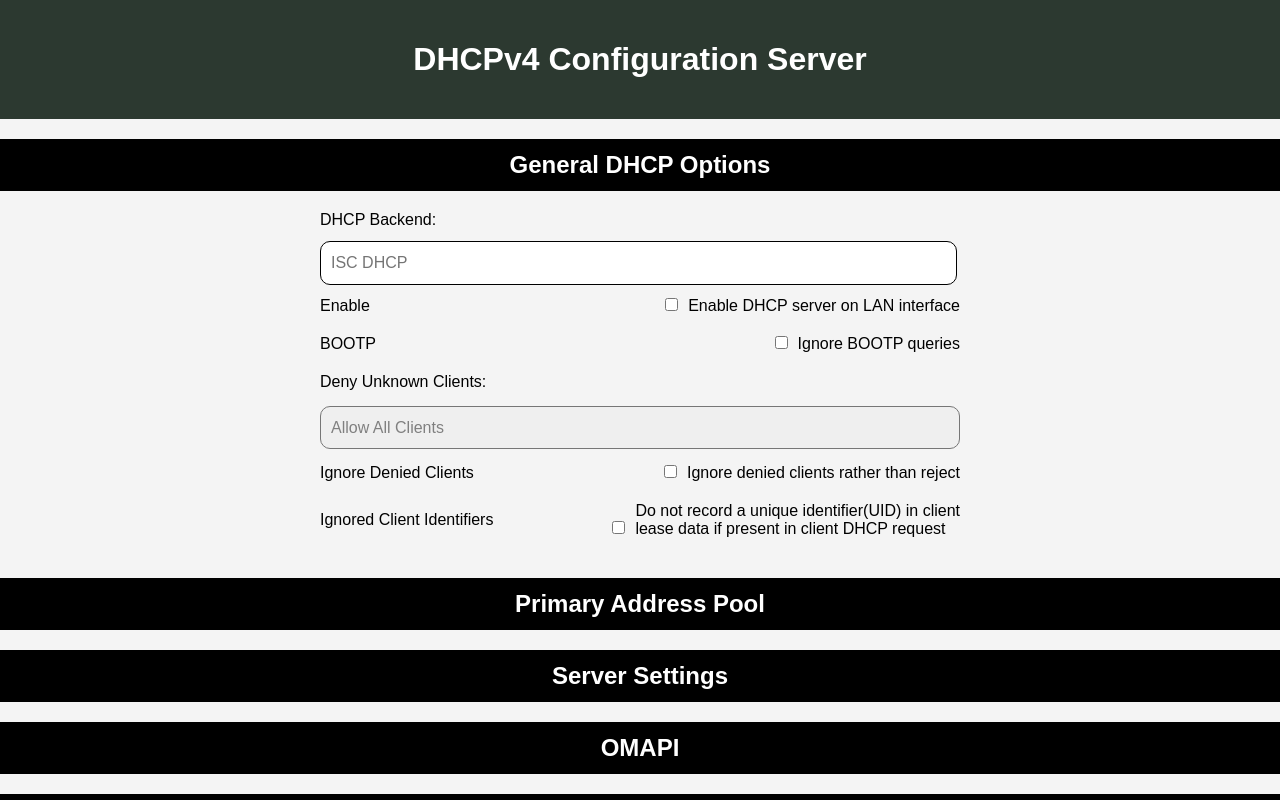
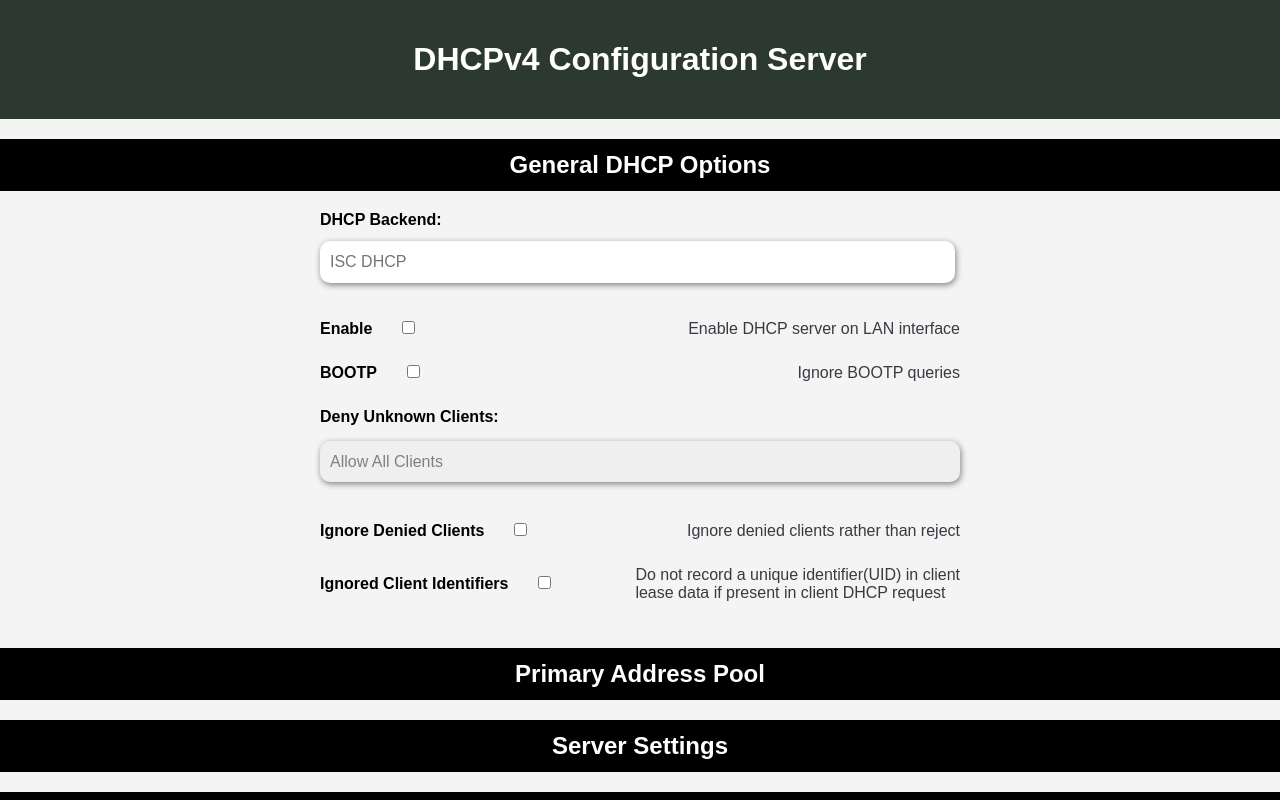
Before and after one commit to MontyAnand/Trustwall_Major_Project, a React (Create React App) app in the folder Web_Interface/: page /DHCP-Configuration in a window 1280 px wide. Both pictures are taken after a click on the element "General DHCP Options". Shown: the top 800 px of the page. Built offline with nearby package versions, Linux system fonts and the light colour scheme; no server answers.

Commit message:
design change in DHCP configuration page

```diff
--- a/Web_Interface/src/pages/dhcp_configuration.css
+++ b/Web_Interface/src/pages/dhcp_configuration.css
@@ -7,6 +7,26 @@ margin: 0;
     background-color: #2C3930;
     color: white;
 }
+.dhcp_container label{
+    font-weight: bold;
+}
+.dhcp_container input[type="text"], .dhcp_container input[type="number"], .dhcp_container select{
+    border: none;
+    box-shadow: 1px 2px 6px gray;
+}
+.dhcp_container h2{
+    cursor:pointer;
+}
+.dhcp_container input[type="checkbox"] {
+    accent-color: #3D8D7A;
+}
+.dhcp_container p{
+    color:#373A40;
+}
+.dhcp_checkbox input{
+    margin-right: 10px;
+}
+
 /* DHCP general setting */
 .dhcp_internal_container{
     display: flex;
@@ -28,7 +48,7 @@ margin: 0;
     font-size: 16px;
     margin: 12px 0;
     border-radius: 10px;
-    border:1px solid black;
+    /* border:1px solid black; */
 }
 .dhcp_internal_container input[type="text"]:focus{
     outline: none;
@@ -58,7 +78,7 @@ margin: 0;
     display: flex;
     flex-direction: row;
     width: 100%;
-    margin-bottom: 20px;
+    margin-bottom: 26px;
 }
 .dhcp_checkbox label{
     padding-right: 30px;
@@ -68,9 +88,11 @@ margin: 0;
 }
 .dhcp_select{
     width: 100%;
+    margin-bottom: 25px;
 }
 .dhcp_text{
     width:100%;
+    margin-bottom: 25px;
 }
 .dhcp_general_container .dhcp_checkbox p{
     margin-left: -20px;
@@ -129,10 +151,14 @@ input[type="number"]::-webkit-inner-spin-button {
     padding: 20px 23px;
     border-radius: 20px;
     border:none;
-    background-color:rgb(31, 150, 150);
+    color: aliceblue;
     font-size:15px;
-    /* box-shadow: 4px 7px 10px grey; */
-    transition: transform 0.3s ease-in-out;
+    background-image: linear-gradient(to top right,#143D60,rgb(31, 150, 150));
+    width: 50%;
+    display: block;
+    margin:30px auto;
+    transition: transform 0.1s ease-in-out;
+    box-shadow: 3px 5px 10px rgb(159, 157, 157);
 }
 
 .dhcp_add_btn button:hover{
@@ -186,7 +212,7 @@ input[type="number"]::-webkit-inner-spin-button {
     font-size: 16px;
     margin: 12px 0;
     border-radius: 10px;
-    border:1px solid black;
+    /* border:1px solid black; */
 }
 .dhcp_other_container input[type="number"]:focus
 {
@@ -217,7 +243,7 @@ input[type="number"]::-webkit-inner-spin-button {
     border:none;
     font-size: 15px;
     cursor: pointer;
-    /* background-image: liner-gredirgb(33, 216, 216); */
+    box-shadow: 3px 4px 10px grey;
     background-image: linear-gradient(to right bottom,rgb(33, 216, 216),rgb(80, 80, 176));
     font-weight: bold;
 }
@@ -236,9 +262,11 @@ input[type="number"]::-webkit-inner-spin-button {
     font-size: 17px;
     margin: 28px 30px;
     color:white;
-    box-shadow: 3px 5px 7px #ddd;
+    box-shadow: 7px 8px #1a3f23 ;
     cursor: pointer;
+    transition: transform 0.1s ease-in-out;
 }
 .dhcp_save_btn:hover{
     background-color: #1c6d2f;
+    transform: scale(0.9);
 }
--- a/Web_Interface/src/pages/dhcp_configuration.js
+++ b/Web_Interface/src/pages/dhcp_configuration.js
@@ -1,19 +1,20 @@
-import React ,{useState} from "react";
-import "./dhcp_configuration.css"
+import React, { useState } from "react";
+import "./dhcp_configuration.css";
 
-function DHCPConfiguration(){
-    const [content1,setContent1] = useState([false,null]);
-    const [content2,setContent2] = useState([false,null]);
-    const [content3,setContent3] = useState([false,null]);
-    const [content4,setContent4] = useState([false,null]);
-    const [content5,setContent5] = useState([false,null]);
+function DHCPConfiguration() {
+  const [content1, setContent1] = useState([false, null]);
+  const [content2, setContent2] = useState([false, null]);
+  const [content3, setContent3] = useState([false, null]);
+  const [content4, setContent4] = useState([false, null]);
+  const [content5, setContent5] = useState([false, null]);
 
   return (
     <div className="dhcp_container">
       <h1>DHCPv4 Configuration Server</h1>
       {/* General setting */}
-            <h2 onClick={()=>
-                setContent1(prevContent =>[
+      <h2
+        onClick={() =>
+          setContent1((prevContent) => [
             !prevContent[0],
             <div className="dhcp_internal_container">
               <form className="dhcp_general_container">
@@ -22,18 +23,18 @@ function DHCPConfiguration(){
                   <input type="text" placeholder="ISC DHCP"></input>
                 </div>
                 <div className="dhcp_checkbox">
-                                <label name="Interface_Name">Enable</label>
                   <div>
-                                    <input type="checkbox" for="Interface_Name"></input>
+                    <label>Enable</label>
+                    <input type="checkbox"></input>
+                  </div>
                   <p>Enable DHCP server on LAN interface</p>
                 </div>
+                <div className="dhcp_checkbox">
+                  <div>
+                    <label name="">BOOTP</label>
+                    <input type="checkbox"></input>
                   </div>
-                            <div className="dhcp_checkbox">
-                                <label name="">BOOTP</label>
-                                <div>
-                                    <input type="checkbox" for=""></input>
                   <p>Ignore BOOTP queries</p>
-                                </div>
                 </div>
                 <div className="dhcp_select">
                   <label>Deny Unknown Clients:</label>
@@ -45,32 +46,34 @@ function DHCPConfiguration(){
                   </select>
                 </div>
                 <div className="dhcp_checkbox">
+                  <div>
                     <label name="">Ignore Denied Clients</label>
-                                <div>
-                                    <input type="checkbox" for=""></input>
+                    <input type="checkbox"></input>
+                  </div>
                   <p>Ignore denied clients rather than reject</p>
                 </div>
+                <div className="dhcp_checkbox">
+                  <div>
+                    <label name="">Ignored Client Identifiers</label>
+                    <input type="checkbox"></input>
                   </div>
-                            <div className="dhcp_checkbox">
-                                <label name="">Ignored Client Identifiers</label>
-                                <div>
-                                    <input type="checkbox" for=""></input>
-                                    <p>Do not record a unique identifier(UID) in client <br></br>
-                                    lease data if present in client DHCP request</p>
-                                </div>
+                  <p>
+                    Do not record a unique identifier(UID) in client <br></br>
+                    lease data if present in client DHCP request
+                  </p>
                 </div>
               </form>
-                    </div>
+            </div>,
           ])
-            }>General DHCP Options</h2>
-            {content1[0] ? (
-                <>{content1[1]}</>
-            ) : (
-                <></>
-            )}
+        }
+      >
+        General DHCP Options
+      </h2>
+      {content1[0] ? <>{content1[1]}</> : <></>}
       {/* Primary address pool */}
-            <h2 onClick={()=>
-                setContent2(prevContent =>[
+      <h2
+        onClick={() =>
+          setContent2((prevContent) => [
             !prevContent[0],
             <div className="dhcp_internal_container">
               <div className="dhcp_primary_container">
@@ -80,33 +83,42 @@ function DHCPConfiguration(){
                 </div>
                 <div className="dhcp_text">
                   <label>Subnet Range: </label>
-                                <input type="text" placeholder="192.168.1.1 - 192.168.1.254"></input>
+                  <input
+                    type="text"
+                    placeholder="192.168.1.1 - 192.168.1.254"
+                  ></input>
                 </div>
                 <div className="dhcp_text">
-                                <label className="dhcp_special_text">Address pool range </label>
+                  <label className="dhcp_special_text">
+                    Address pool range{" "}
+                  </label>
                   <label>From</label>
                   <input type="text" placeholder="192.168.1.100"></input>
                   <label>To</label>
                   <input type="text" placeholder="192.168.1.200"></input>
                 </div>
                 <div className="dhcp_add_btn">
-                                <label>Additional Pools</label>
-                                <button onClick={()=>{
+                  {/* <label>Additional Pools</label> */}
+                  <button
+                    onClick={() => {
                       // Write a custom function to add more address pool if someone click this button
-                                }}><span>&#43;</span> Add Address Pool</button>
+                    }}
+                  >
+                    <span>&#43;</span> Add Address Pool
+                  </button>
                 </div>
               </div>
-                    </div>
+            </div>,
           ])
-            }>Primary Address Pool</h2>
-            {content2[0] ? (
-                <>{content2[1]}</>
-            ) : (
-                <></>
-            )}
+        }
+      >
+        Primary Address Pool
+      </h2>
+      {content2[0] ? <>{content2[1]}</> : <></>}
       {/* Server setting */}
-            <h2 onClick={()=>
-                setContent3(prevContent =>[
+      <h2
+        onClick={() =>
+          setContent3((prevContent) => [
             !prevContent[0],
             <div className="dhcp_internal_container">
               <div className="dhcp_server_container">
@@ -123,18 +135,18 @@ function DHCPConfiguration(){
                   <input type="text" placeholder="DNS Server 3"></input>
                 </div>
               </div>
-                    </div>
+            </div>,
           ])
-            }>Server Settings</h2>
-            {content3[0] ? (
-                <>{content3[1]}</>
-            ) : (
-                <></>
-            )}
+        }
+      >
+        Server Settings
+      </h2>
+      {content3[0] ? <>{content3[1]}</> : <></>}
 
       {/* OMAPI */}
-            <h2 onClick={()=>
-                setContent4(prevContent =>[
+      <h2
+        onClick={() =>
+          setContent4((prevContent) => [
             !prevContent[0],
             <div className="dhcp_internal_container">
               <div className="dhcp_omapi_container">
@@ -156,23 +168,23 @@ function DHCPConfiguration(){
                   </select>
                 </div>
                 <div className="dhcp_checkbox">
-                            <label name="">Generate New Key</label>
-                            <input type="checkbox" for=""></input>
+                  <label>Generate New Key</label>
+                  <input type="checkbox"></input>
                 </div>
                 <p>Generate a new key based one selected algorithm</p>
               </div>
-                    </div>
+            </div>,
           ])
-            }>OMAPI</h2>
-            {content4[0] ? (
-                <>{content4[1]}</>
-            ) : (
-                <></>
-            )}
+        }
+      >
+        OMAPI
+      </h2>
+      {content4[0] ? <>{content4[1]}</> : <></>}
 
       {/* Other DHCP options */}
-            <h2 onClick={()=>
-                setContent5(prevContent =>[
+      <h2
+        onClick={() =>
+          setContent5((prevContent) => [
             !prevContent[0],
             <div className="dhcp_internal_container">
               <div className="dhcp_other_container">
@@ -201,75 +213,90 @@ function DHCPConfiguration(){
                   <input type="text"></input>
                 </div>
                 <div className="dhcp_checkbox">
+                  <div>
                     <label name="">Static ARP:</label>
-                                <div>
                     <input type="checkbox" for=""></input>
+                  </div>
                   <p>Enable Static ARP enteries</p>
                 </div>
+                <div className="dhcp_checkbox">
+                  <div>
+                    <label name="">Time Format Change:</label>
+                    <input type="checkbox" for=""></input>
+                  </div>
+                  <p>Change DHCP display lease time from UTC to local time</p>
                 </div>
                 <div className="dhcp_checkbox">
-                                <label name="">Time Format Change:</label>
                   <div>
+                    <label name="">Statistics graphs:</label>
                     <input type="checkbox" for=""></input>
-                                    <p>Change DHCP display lease time from UTC to local time</p>
                   </div>
+                  <p>Enable monitoring graphs for DHCP lease statistics</p>
                 </div>
                 <div className="dhcp_checkbox">
-                                <label name="">Statistics graphs:</label>
                   <div>
+                    <label name="">Ping check:</label>
                     <input type="checkbox" for=""></input>
-                                    <p>Enable monitoring graphs for DHCP lease statistics</p>
                   </div>
-                            </div>
-                            <div className="dhcp_checkbox">
-                                <label name="">Ping check:</label>
-                                <div>
-                                    <input type="checkbox" for=""></input>
                   <p>Disable ping check</p>
-                                </div>
                 </div>
                 <div className="dhcp_btn">
                   <label>Dynamic DNS:</label>
-                                <button><span>&#9965;</span> Display Advanced</button>
+                  <button>
+                    <span>&#9965;</span> Display Advanced
+                  </button>
                 </div>
                 <div className="dhcp_btn">
                   <label>MAC Address Control:</label>
-                                <button><span>&#9965;</span> Display Advanced</button>
+                  <button>
+                    <span>&#9965;</span> Display Advanced
+                  </button>
                 </div>
                 <div className="dhcp_btn">
                   <label>NTP:</label>
-                                <button><span>&#9965;</span> Display Advanced</button>
+                  <button>
+                    <span>&#9965;</span> Display Advanced
+                  </button>
                 </div>
                 <div className="dhcp_btn">
                   <label>TFTP:</label>
-                                <button><span>&#9965;</span> Display Advanced</button>
+                  <button>
+                    <span>&#9965;</span> Display Advanced
+                  </button>
                 </div>
                 <div className="dhcp_btn">
                   <label>LDAP:</label>
-                                <button><span>&#9965;</span> Display Advanced</button>
+                  <button>
+                    <span>&#9965;</span> Display Advanced
+                  </button>
                 </div>
                 <div className="dhcp_btn">
                   <label>Network Booting:</label>
-                                <button><span>&#9965;</span> Display Advanced</button>
+                  <button>
+                    <span>&#9965;</span> Display Advanced
+                  </button>
                 </div>
                 <div className="dhcp_btn">
                   <label>Custom DHCP Options:</label>
-                                <button><span>&#9965;</span> Display Advanced</button>
+                  <button>
+                    <span>&#9965;</span> Display Advanced
+                  </button>
                 </div>
               </div>
-                    </div>
+            </div>,
           ])
-            }>Other DHCP Settings</h2>
-            {content5[0] ? (
-                <>{content5[1]}</>
-            ) : (
-                <></>
-            )}
+        }
+      >
+        Other DHCP Settings
+      </h2>
+      {content5[0] ? <>{content5[1]}</> : <></>}
       <div className="dhcp_btn_container">
-                <button type="submit" className="dhcp_save_btn" >Save Configuration</button>
+        <button type="submit" className="dhcp_save_btn">
+          Save Configuration
+        </button>
       </div>
     </div>
   );
-};
+}
 
 export default DHCPConfiguration;
```
Lines whose indentation alone changed are shown as unchanged.
